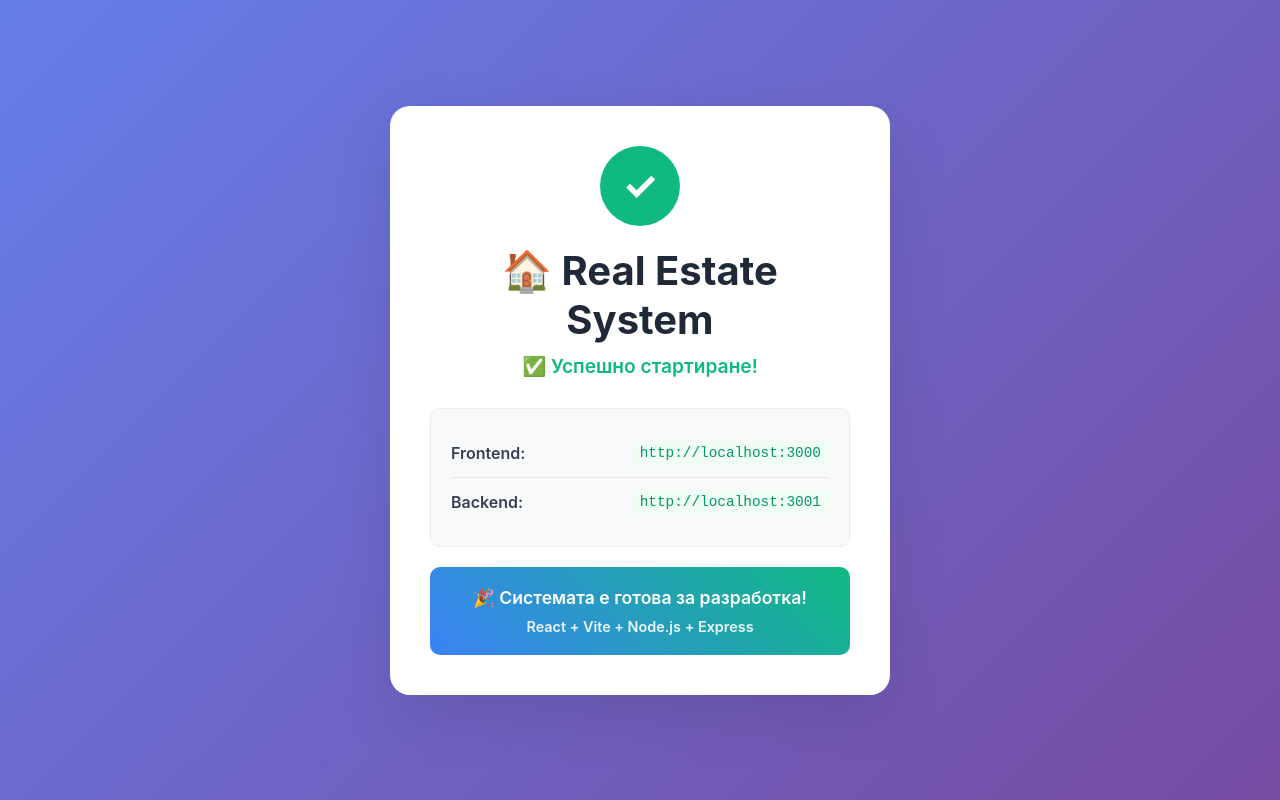
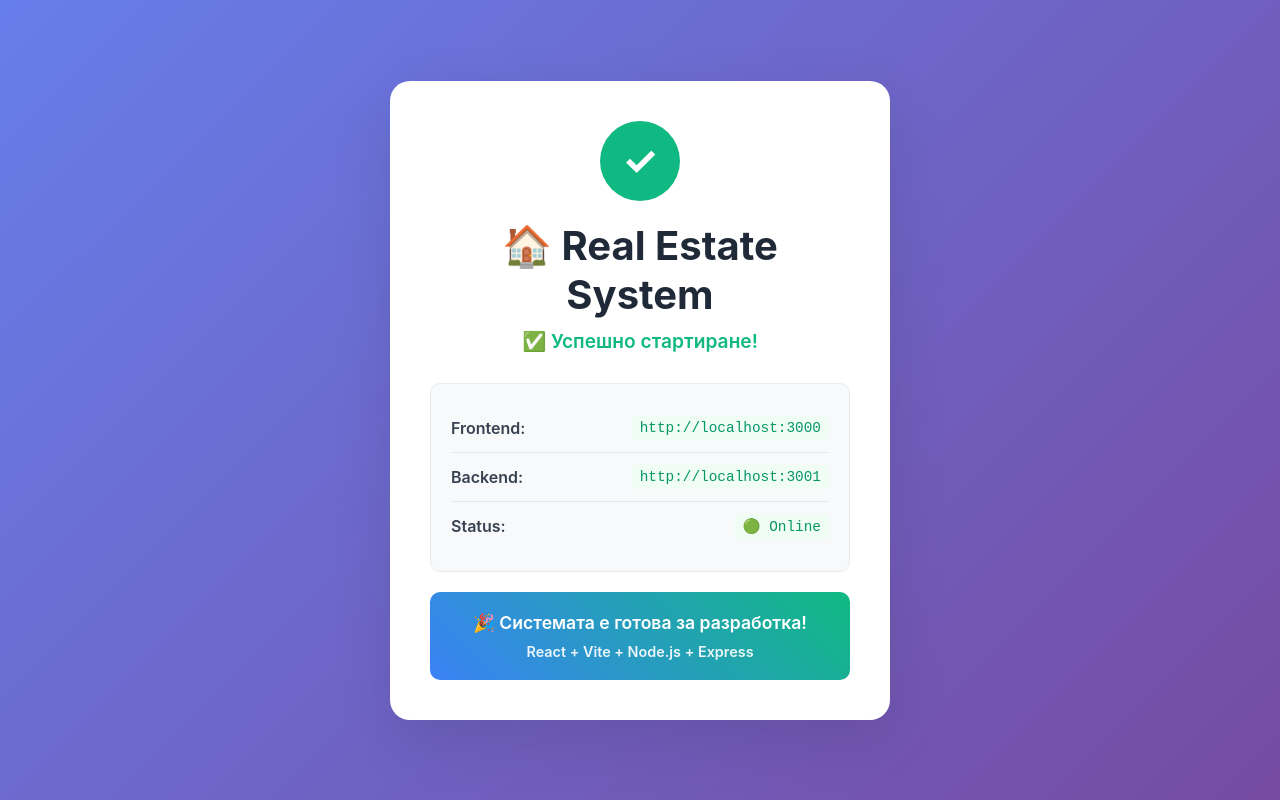
Before and after one commit to lechev95/real-estate-system, a React (Vite) app in the folder frontend/: page / in a window 1280 px wide. Built offline with nearby package versions, Linux system fonts and the light colour scheme.

Commit message:
Update App.jsx

```diff
--- a/frontend/src/App.jsx
+++ b/frontend/src/App.jsx
@@ -1,7 +1,7 @@
 function App() {
   return (
     <div className="container">
-      <div className="success-icon">
+      <div className="success-icon pulse">
         ✓
       </div>
       <h1 className="title">
@@ -20,6 +20,10 @@ function App() {
           <span className="info-label">Backend:</span>
           <span className="info-value">http://localhost:3001</span>
         </div>
+        <div className="info-row">
+          <span className="info-label">Status:</span>
+          <span className="info-value">🟢 Online</span>
+        </div>
       </div>
 
       <div className="success-message">
```
